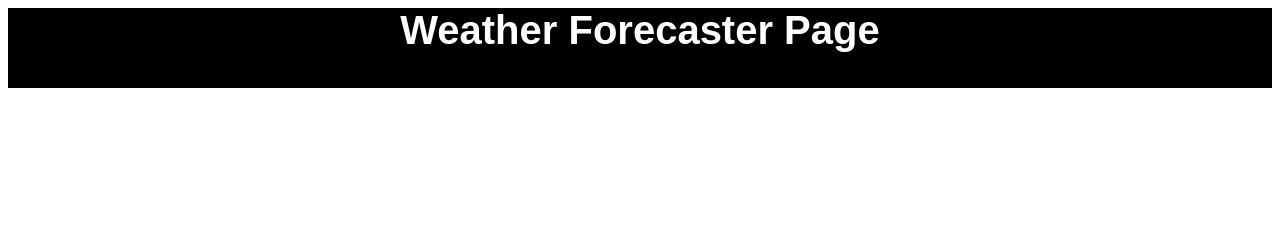
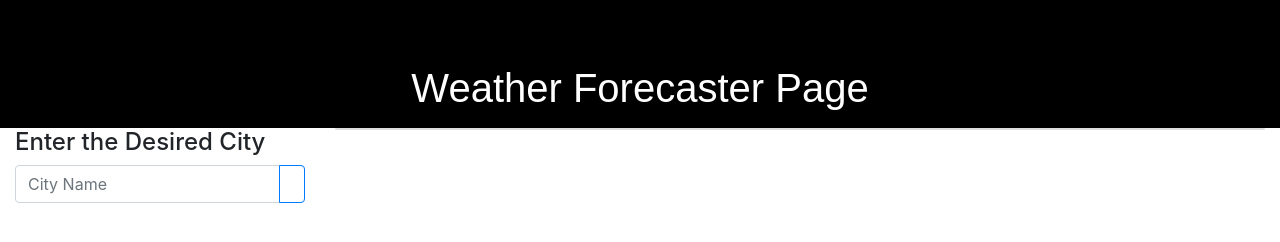
Before and after one commit to csj5118/UpcomingWeather, a plain HTML site: page index.html in a window 1280 px wide. Drawn offline with nearby package versions, Linux system fonts and the light colour scheme.

Commit message:
added index.html to the repo.

```diff
--- a/index.html
+++ b/index.html
@@ -3,6 +3,8 @@
 <head>
   <meta charset="UTF-8">
   <meta name="viewport" content="width=device-width, initial-scale=1.0">
+  <link rel="stylesheet" href="https://stackpath.bootstrapcdn.com/bootstrap/4.4.1/css/bootstrap.min.css" integrity="sha384-Vkoo8x4CGsO3+Hhxv8T/Q5PaXtkKtu6ug5TOeNV6gBiFeWPGFN9MuhOf23Q9Ifjh" crossorigin="anonymous">
+  <link href="https://fonts.googleapis.com/css?family=Montserrat|Varela+Round&display=swap" rel="stylesheet">
   <link rel="stylesheet" href="./Assets/Style.css">
   <title>Weather Forecaster</title>
 </head>
@@ -14,10 +16,34 @@
   </header>
 
 
+<main class = "container-fluid">
+  <section class="row">
+    <aside class = "col -3 searchCol">
+      <h4> Enter the Desired City</h4>
+      <div class = "input-group mb-3">
+        <input type="text" class="form-control" id="cityInput" placeholder="City Name" aria-label="Recipient's username" aria-describedby="button-addon2">
+        <div class="input-group-append">
+          <button class="btn btn-outline-primary" type="button" id="citySearchBtn"></button>
+        </div>
+      </div>
+      <article class="list-group" id="cityList"></article>
+    </aside>
+
+<article class="col-9">
+  <div class="card" style="width: 100%;" id="weatherContainer"></div>
+  <div id="forecastContainer"></div>
+</article>
+
+  </section>
+</main>
+
+
 
 
 
 
   <script src="Assets/script.js"></script>
+  <script src="https://code.jquery.com/jquery-3.4.1.js" integrity="sha256-WpOohJOqMqqyKL9FccASB9O0KwACQJpFTUBLTYOVvVU=" crossorigin="anonymous"></script>
+
 </body>
 </html>
```
